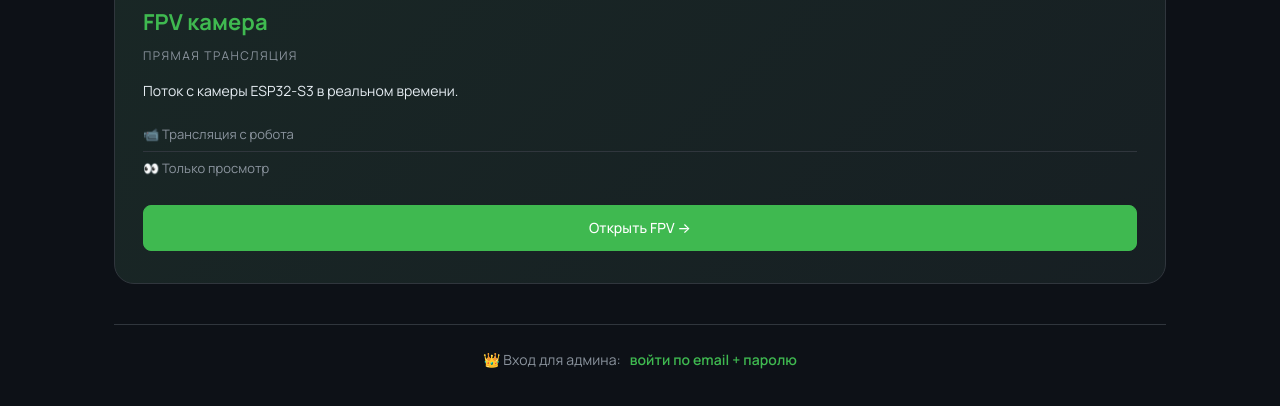
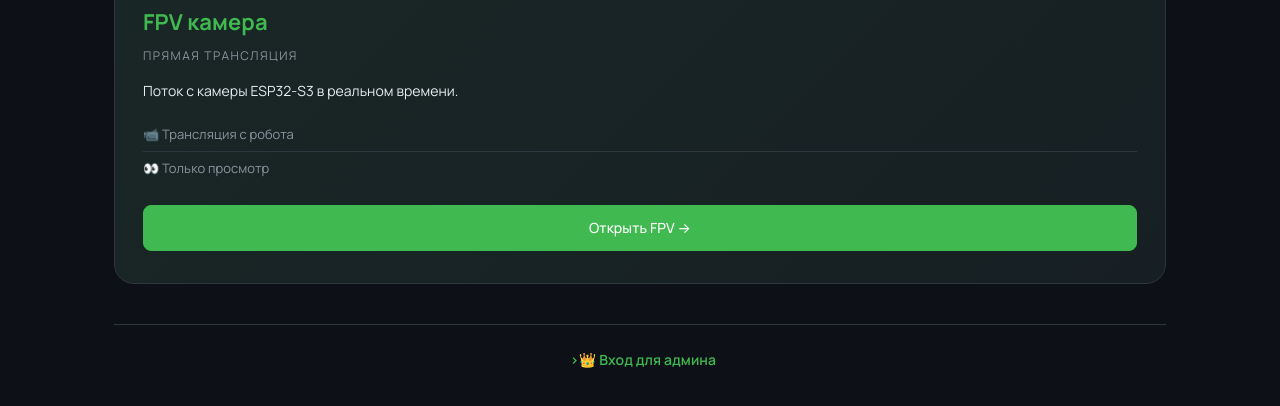
Before and after one commit to wwwnapoleon/esp32_fpv, a plain HTML site: page docs/project-page.html in a window 1280 px wide. Shown: the part 314-720 px from the top of the page. Drawn offline with nearby package versions, Linux system fonts and the light colour scheme.

Commit message:
Update project-page.html

```diff
--- a/docs/project-page.html
+++ b/docs/project-page.html
@@ -86,8 +86,7 @@
     </div>
 
     <div class="project-admin-link" id="admin-link" style="display:none;">
-      <span>👑 Вход для админа:</span>
-      <a href="admin-login.html">войти по email + паролю</a>
+      <a href="admin-login.html">>👑 Вход для админа</a>
     </div>
 
   </main>
```
